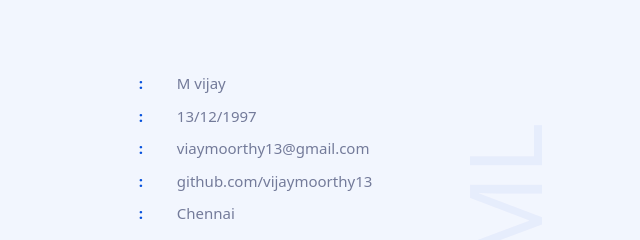
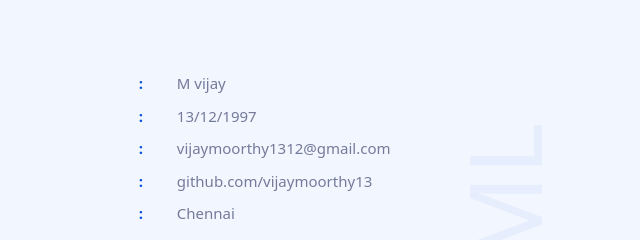
Before and after one commit to vijaymoorthy13/vijay-portfolio.github.io, a plain HTML site: page index.html in a window 1280 px wide. Shown: the part 940-1180 px from the top of the page, 640-1280 px from the left. Drawn offline with nearby package versions, Linux system fonts and the light colour scheme; a web font is replaced by a local one.

Commit message:
Update index.html

```diff
--- a/index.html
+++ b/index.html
@@ -170,7 +170,7 @@
                                         </li>
                                         <li>
                                             <span>:</span>
-                                            viaymoorthy13@gmail.com
+                                            vijaymoorthy1312@gmail.com
                                         </li>
                                         <li>
                                             <span>:</span>
```
